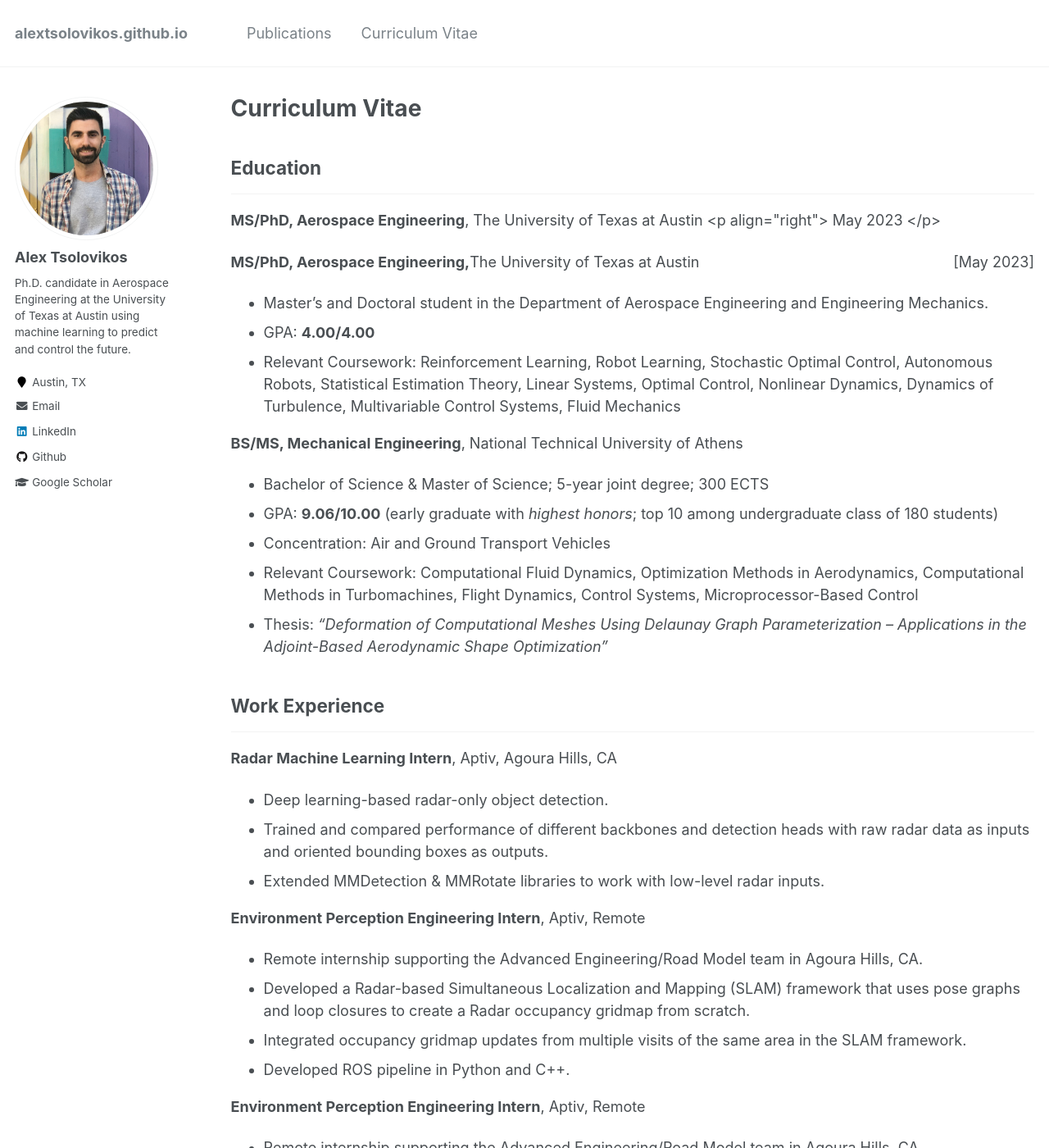
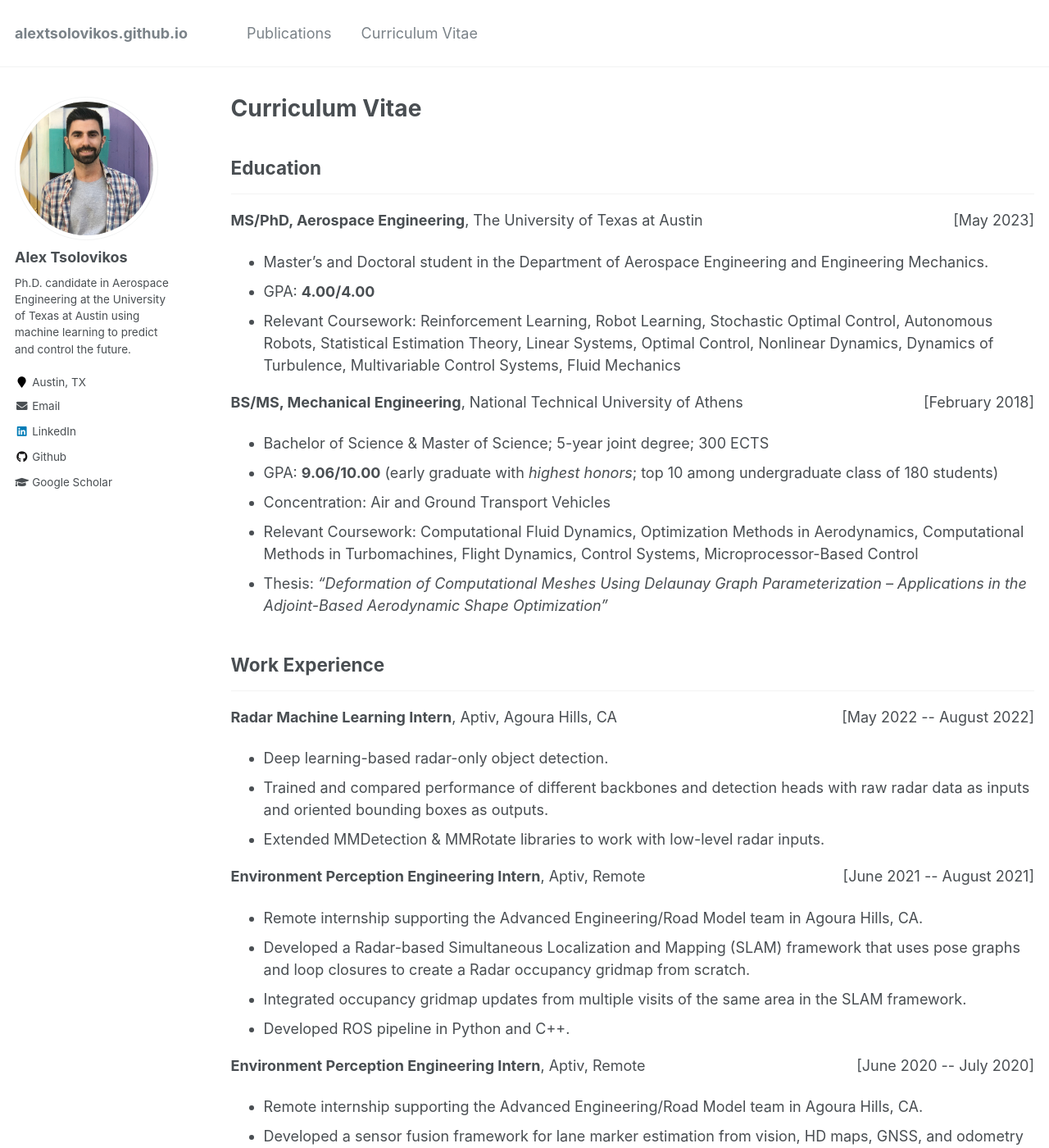
Before and after one commit to alextsolovikos/alextsolovikos.github.io, a Jekyll site: the page built from _pages/cv.md, in a window 1280 px wide and 1400 px high. Shown: the whole window at 82% size. Built offline with Jekyll 4.4.1, drawn with Linux system fonts in a browser that asks for light colours; formulas are drawn with MathJax 3; some of the changed text lies outside the part shown.

Commit message:
Update cv.md

```diff
--- a/_pages/cv.md
+++ b/_pages/cv.md
@@ -13,9 +13,7 @@ redirect_from:
 ------------------------------------------------------------------------
 ***
 
-**MS/PhD, Aerospace Engineering**, The University of Texas at Austin <p align="right"> May 2023 </p>
-
-<p><strong>MS/PhD, Aerospace Engineering,</strong>The University of Texas at Austin<span style="float:right;">[May 2023]</span></p>
+<p><strong>MS/PhD, Aerospace Engineering</strong>, The University of Texas at Austin<span style="float:right;">[May 2023]</span></p>
 
 -   Master's and Doctoral student in the Department of Aerospace
     Engineering and Engineering Mechanics.
@@ -26,8 +24,7 @@ redirect_from:
     Dynamics, Dynamics of Turbulence, Multivariable Control Systems,
     Fluid Mechanics
 
-**BS/MS, Mechanical Engineering**, National Technical University of
-Athens
+<p><strong>BS/MS, Mechanical Engineering</strong>, National Technical University of Athens <span style="float:right;">[February 2018]</span></p>
 
 -   Bachelor of Science & Master of Science; 5-year joint degree; 300
     ECTS
@@ -46,7 +43,7 @@ Athens
 ------------------------------------------------------------------------
 ***
 
-**Radar Machine Learning Intern**, Aptiv, Agoura Hills, CA
+<p><strong>Radar Machine Learning Intern</strong>, Aptiv, Agoura Hills, CA <span style="float:right;">[May 2022 -- August 2022]</span></p>
 
 -   Deep learning-based radar-only object detection.
 -   Trained and compared performance of different backbones and
@@ -55,7 +52,7 @@ Athens
 -   Extended MMDetection & MMRotate libraries to work with low-level
     radar inputs.
 
-**Environment Perception Engineering Intern**, Aptiv, Remote
+<p><strong>Environment Perception Engineering Intern</strong>, Aptiv, Remote <span style="float:right;">[June 2021 -- August 2021]</span></p>
 
 -   Remote internship supporting the Advanced Engineering/Road Model
     team in Agoura Hills, CA.
@@ -66,7 +63,7 @@ Athens
     same area in the SLAM framework.
 -   Developed ROS pipeline in Python and C++.
 
-**Environment Perception Engineering Intern**, Aptiv, Remote
+<p><strong>Environment Perception Engineering Intern</strong>, Aptiv, Remote <span style="float:right;">[June 2020 -- July 2020]</span></p>
 
 -   Remote internship supporting the Advanced Engineering/Road Model
     team in Agoura Hills, CA.
@@ -79,7 +76,7 @@ Athens
 ------------------------------------------------------------------------
 ***
 
-**Graduate Researcher**, The University of Texas at Austin
+<p><strong>Graduate Researcher</strong>, The University of Texas at Austin <span style="float:right;">[August 2018 -- Present]</span></p>
 
 -   Research interests:
     -   Data-driven control of high-dimensional, nonlinear dynamical
@@ -98,6 +95,7 @@ Athens
 
 **Undergraduate/Associate Researcher**, National Technical University of
 Athens
+<p><strong>Undergraduate/Associate Researcher</strong>, National Technical University of Athens <span style="float:right;">[May 2017 -- July 2018]</span></p>
 
 -   Group: *Parallel CFD and Optimization Unit*
 -   Research interests:
```
